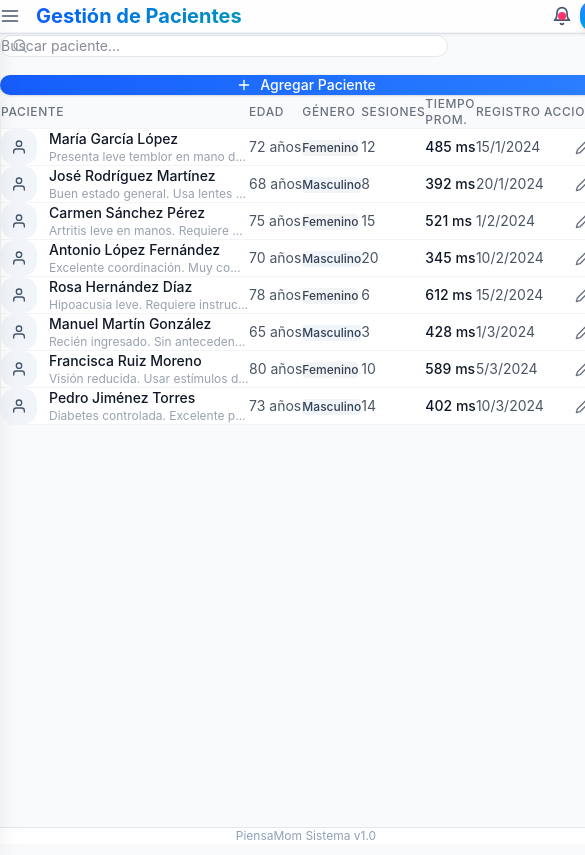
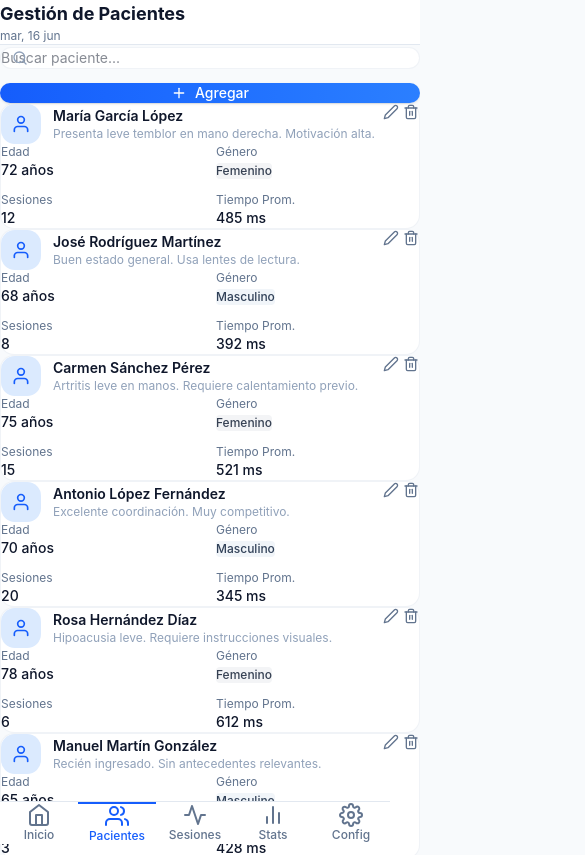
Before and after one commit to drakitoo/PiensaMom2, a React (Vite) app: page /pacientes in a window 390 px wide. Shown: the top 855 px of the page, 585 px wide, since content can reach past the window. Built offline with nearby package versions, Linux system fonts and the light colour scheme.

Commit message:
feat: add mobile bottom navigation and adjust layout components
Co-authored-by: drakitoo <238226520+drakitoo@users.noreply.github.com>

```diff
--- /dev/null
+++ b/src/components/layout/BottomNavigation.jsx
@@ -0,0 +1,51 @@
+import { NavLink } from 'react-router-dom'
+import {
+  FiHome,
+  FiUsers,
+  FiActivity,
+  FiBarChart2,
+  FiSettings
+} from 'react-icons/fi'
+
+/**
+ * Elementos de navegación del bottom bar
+ */
+const navItems = [
+  { path: '/dashboard', icon: FiHome, label: 'Inicio' },
+  { path: '/pacientes', icon: FiUsers, label: 'Pacientes' },
+  { path: '/sesiones', icon: FiActivity, label: 'Sesiones' },
+  { path: '/estadisticas', icon: FiBarChart2, label: 'Stats' },
+  { path: '/configuracion', icon: FiSettings, label: 'Config' }
+]
+
+/**
+ * Componente BottomNavigation
+ * Navegación inferior para dispositivos móviles
+ */
+function BottomNavigation() {
+  return (
+    <nav className="fixed bottom-0 left-0 right-0 z-40 bg-white border-t border-slate-200 md:hidden">
+      <div className="flex items-center justify-around">
+        {navItems.map(({ path, icon: Icon, label }) => (
+          <NavLink
+            key={path}
+            to={path}
+            className={({ isActive }) => `
+              flex flex-col items-center justify-center py-3 px-2 flex-1
+              transition-all duration-200
+              ${isActive
+                ? 'text-blue-600 border-t-2 border-blue-600'
+                : 'text-slate-500 hover:text-blue-600'
+              }
+            `}
+          >
+            <Icon className="w-6 h-6 mb-1" />
+            <span className="text-xs font-medium">{label}</span>
+          </NavLink>
+        ))}
+      </div>
+    </nav>
+  )
+}
+
+export default BottomNavigation
--- a/src/components/layout/Layout.jsx
+++ b/src/components/layout/Layout.jsx
@@ -2,6 +2,7 @@ import { useState } from 'react'
 import { Outlet, useLocation } from 'react-router-dom'
 import Sidebar from './Sidebar'
 import Navbar from './Navbar'
+import BottomNavigation from './BottomNavigation'
 
 /**
  * Mapeo de rutas a títulos de página
@@ -26,30 +27,47 @@ function Layout() {
 
   return (
     <div className="flex min-h-screen bg-slate-50">
-      {/* Sidebar */}
+      {/* Sidebar - Visible solo en desktop */}
+      <div className="hidden md:block">
         <Sidebar
           isOpen={sidebarOpen}
           onClose={() => setSidebarOpen(false)}
         />
+      </div>
 
       {/* Contenido principal */}
       <div className="flex-1 flex flex-col min-h-screen">
+        {/* Navbar - Visible solo en tablets y desktop */}
+        <div className="hidden md:block">
           <Navbar
             pageTitle={pageTitle}
             onMenuClick={() => setSidebarOpen(true)}
           />
+        </div>
 
-        <main className="flex-1 p-4 lg:p-6 bg-slate-50">
+        {/* Header móvil */}
+        <div className="md:hidden sticky top-0 z-30 bg-white border-b border-slate-200 px-4 py-3">
+          <h1 className="text-lg font-bold text-slate-900">{pageTitle}</h1>
+          <p className="text-xs text-slate-500 mt-0.5">
+            {new Date().toLocaleDateString('es-ES', { weekday: 'short', day: 'numeric', month: 'short' })}
+          </p>
+        </div>
+
+        {/* Main content - con padding extra en móvil para evitar bottom nav */}
+        <main className="flex-1 p-3 md:p-6 bg-slate-50 pb-24 md:pb-6">
           <div className="animate-fade-in max-w-7xl mx-auto">
             <Outlet />
           </div>
         </main>
 
-        {/* Footer minimalista */}
-        <footer className="px-4 py-3 text-center text-xs text-slate-400 border-t border-slate-200 bg-white">
+        {/* Footer - Visible solo en desktop */}
+        <footer className="hidden md:block px-4 py-3 text-center text-xs text-slate-400 border-t border-slate-200 bg-white">
           <p>PiensaMom Sistema v1.0</p>
         </footer>
       </div>
+
+      {/* Bottom Navigation - Solo en móviles */}
+      <BottomNavigation />
     </div>
   )
 }
--- a/src/components/layout/Navbar.jsx
+++ b/src/components/layout/Navbar.jsx
@@ -7,24 +7,24 @@ import { FiMenu, FiBell, FiUser, FiArrowRight } from 'react-icons/fi'
 function Navbar({ pageTitle, onMenuClick }) {
   return (
     <header className="sticky top-0 z-30 bg-white/80 backdrop-blur-md border-b border-slate-200/50 shadow-sm">
-      <div className="flex items-center justify-between px-4 py-3 lg:px-8 lg:py-4">
-        {/* Botón menú móvil y título */}
+      <div className="flex items-center justify-between px-4 py-3 md:px-6 md:py-4 lg:px-8">
+        {/* Botón menú y título */}
         <div className="flex items-center gap-4 flex-1 min-w-0">
           <button
             onClick={onMenuClick}
-            className="p-2 -ml-2 text-slate-600 hover:text-blue-600 hover:bg-blue-50/50 rounded-lg lg:hidden transition-all"
+            className="p-2 -ml-2 text-slate-600 hover:text-blue-600 hover:bg-blue-50/50 rounded-lg md:hidden transition-all"
             aria-label="Abrir menú de navegación"
           >
             <FiMenu className="w-5 h-5" />
           </button>
           <div className="min-w-0 flex-1">
             <div className="flex items-center gap-2">
-              <h1 className="text-xl font-bold bg-gradient-to-r from-blue-600 to-cyan-600 bg-clip-text text-transparent truncate">
+              <h1 className="text-lg md:text-2xl font-bold bg-gradient-to-r from-blue-600 to-cyan-600 bg-clip-text text-transparent truncate">
                 {pageTitle}
               </h1>
-              <FiArrowRight className="w-4 h-4 text-slate-300 hidden sm:block" />
+              <FiArrowRight className="w-4 h-4 text-slate-300 hidden md:block" />
             </div>
-            <p className="text-xs text-slate-500 hidden sm:block mt-0.5">
+            <p className="text-xs text-slate-500 hidden md:block mt-0.5">
               {new Date().toLocaleDateString('es-ES', {
                 weekday: 'long',
                 day: 'numeric',
@@ -36,10 +36,10 @@ function Navbar({ pageTitle, onMenuClick }) {
         </div>
 
         {/* Acciones */}
-        <div className="flex items-center gap-2 lg:gap-3">
+        <div className="flex items-center gap-1 md:gap-3">
           {/* Notificaciones */}
           <button
-            className="relative p-2.5 text-slate-600 hover:text-blue-600 hover:bg-blue-50/50 rounded-lg transition-all"
+            className="relative p-2 md:p-2.5 text-slate-600 hover:text-blue-600 hover:bg-blue-50/50 rounded-lg transition-all"
             aria-label="Ver notificaciones"
           >
             <FiBell className="w-5 h-5" />
@@ -48,13 +48,13 @@ function Navbar({ pageTitle, onMenuClick }) {
 
           {/* Perfil de usuario */}
           <button
-            className="flex items-center gap-2 p-2 pr-3 text-slate-600 hover:text-blue-600 hover:bg-blue-50/50 rounded-lg transition-all group"
+            className="flex items-center gap-2 p-2 md:pr-3 text-slate-600 hover:text-blue-600 hover:bg-blue-50/50 rounded-lg transition-all group"
             aria-label="Menú de usuario"
           >
             <div className="w-8 h-8 bg-gradient-to-br from-blue-500 to-cyan-500 rounded-lg flex items-center justify-center shadow-md group-hover:shadow-lg transition-shadow">
               <FiUser className="w-4 h-4 text-white" />
             </div>
-            <span className="text-sm font-medium text-slate-700 hidden sm:block group-hover:text-blue-600">Admin</span>
+            <span className="text-sm font-medium text-slate-700 hidden md:block group-hover:text-blue-600">Admin</span>
           </button>
         </div>
       </div>
--- a/src/pages/Pacientes.jsx
+++ b/src/pages/Pacientes.jsx
@@ -110,106 +110,80 @@ function Pacientes() {
   return (
     <div className="space-y-6">
       {/* Header con búsqueda y botón agregar */}
-      <div className="flex flex-col sm:flex-row sm:items-center sm:justify-between gap-4">
+      <div className="flex flex-col md:flex-row md:items-center md:justify-between gap-3">
         <div className="relative flex-1 max-w-md">
-          <FiSearch className="absolute left-3 top-1/2 -translate-y-1/2 w-4 h-4 text-gray-400" />
+          <FiSearch className="absolute left-3 top-1/2 -translate-y-1/2 w-4 h-4 text-slate-400" />
           <input
             type="text"
             placeholder="Buscar paciente..."
             value={searchQuery}
             onChange={(e) => setSearchQuery(e.target.value)}
-            className="w-full pl-9 pr-4 py-2 text-sm bg-white border border-gray-200 rounded-lg focus:outline-none focus:ring-1 focus:ring-slate-900 focus:border-slate-900"
+            className="w-full pl-9 pr-4 py-2 text-sm bg-white border border-slate-200/50 rounded-lg focus:outline-none focus:ring-1 focus:ring-blue-600 focus:border-blue-600"
             aria-label="Buscar pacientes"
           />
         </div>
         <Button onClick={handleCreate}>
           <FiPlus className="w-4 h-4" />
-          Agregar Paciente
+          Agregar
         </Button>
       </div>
 
-      {/* Tabla de pacientes */}
-      <div className="bg-white rounded-lg border border-gray-100 overflow-hidden">
+      {/* Vista Desktop - Tabla */}
+      <div className="hidden md:block bg-white rounded-lg border border-slate-200/50 overflow-hidden">
         <div className="overflow-x-auto">
           <table className="w-full">
-            <thead className="bg-gray-50 border-b border-gray-100">
+            <thead className="bg-slate-50 border-b border-slate-200/50">
               <tr>
-                <th scope="col" className="px-6 py-3 text-left text-xs font-medium text-gray-500 uppercase tracking-wider">
-                  Paciente
-                </th>
-                <th scope="col" className="px-6 py-3 text-left text-xs font-medium text-gray-500 uppercase tracking-wider">
-                  Edad
-                </th>
-                <th scope="col" className="px-6 py-3 text-left text-xs font-medium text-gray-500 uppercase tracking-wider">
-                  Género
-                </th>
-                <th scope="col" className="px-6 py-3 text-left text-xs font-medium text-gray-500 uppercase tracking-wider">
-                  Sesiones
-                </th>
-                <th scope="col" className="px-6 py-3 text-left text-xs font-medium text-gray-500 uppercase tracking-wider">
-                  Tiempo Prom.
-                </th>
-                <th scope="col" className="px-6 py-3 text-left text-xs font-medium text-gray-500 uppercase tracking-wider">
-                  Registro
-                </th>
-                <th scope="col" className="px-6 py-3 text-right text-xs font-medium text-gray-500 uppercase tracking-wider">
-                  Acciones
-                </th>
+                <th scope="col" className="px-6 py-3 text-left text-xs font-medium text-slate-500 uppercase tracking-wider">Paciente</th>
+                <th scope="col" className="px-6 py-3 text-left text-xs font-medium text-slate-500 uppercase tracking-wider">Edad</th>
+                <th scope="col" className="px-6 py-3 text-left text-xs font-medium text-slate-500 uppercase tracking-wider">Género</th>
+                <th scope="col" className="px-6 py-3 text-left text-xs font-medium text-slate-500 uppercase tracking-wider">Sesiones</th>
+                <th scope="col" className="px-6 py-3 text-left text-xs font-medium text-slate-500 uppercase tracking-wider">Tiempo Prom.</th>
+                <th scope="col" className="px-6 py-3 text-left text-xs font-medium text-slate-500 uppercase tracking-wider">Registro</th>
+                <th scope="col" className="px-6 py-3 text-right text-xs font-medium text-slate-500 uppercase tracking-wider">Acciones</th>
               </tr>
             </thead>
-            <tbody className="divide-y divide-gray-100">
+            <tbody className="divide-y divide-slate-200/50">
               {filteredPacientes.length === 0 ? (
                 <tr>
                   <td colSpan="7" className="px-6 py-12 text-center">
-                    <FiUser className="w-12 h-12 text-gray-200 mx-auto mb-3" />
-                    <p className="text-gray-400 text-sm">No se encontraron pacientes</p>
+                    <FiUser className="w-12 h-12 text-slate-200 mx-auto mb-3" />
+                    <p className="text-slate-400 text-sm">No se encontraron pacientes</p>
                   </td>
                 </tr>
               ) : (
                 filteredPacientes.map((paciente) => (
-                  <tr key={paciente.id} className="hover:bg-gray-50 transition-colors">
+                  <tr key={paciente.id} className="hover:bg-blue-50/30 transition-colors">
                     <td className="px-6 py-4 whitespace-nowrap">
                       <div className="flex items-center gap-3">
-                        <div className="w-9 h-9 bg-slate-100 rounded-lg flex items-center justify-center">
-                          <FiUser className="w-4 h-4 text-slate-600" />
+                        <div className="w-9 h-9 bg-blue-100 rounded-lg flex items-center justify-center">
+                          <FiUser className="w-4 h-4 text-blue-600" />
                         </div>
                         <div>
-                          <p className="text-sm font-medium text-gray-900">{paciente.nombre}</p>
-                          <p className="text-xs text-gray-400 max-w-[200px] truncate">{paciente.observaciones}</p>
+                          <p className="text-sm font-medium text-slate-900">{paciente.nombre}</p>
+                          <p className="text-xs text-slate-400 max-w-[200px] truncate">{paciente.observaciones}</p>
                         </div>
                       </div>
                     </td>
-                    <td className="px-6 py-4 whitespace-nowrap text-sm text-gray-600">
-                      {paciente.edad} años
-                    </td>
+                    <td className="px-6 py-4 whitespace-nowrap text-sm text-slate-600">{paciente.edad} años</td>
                     <td className="px-6 py-4 whitespace-nowrap">
                       <Badge variant={paciente.genero === 'Masculino' ? 'primary' : 'default'}>
                         {paciente.genero}
                       </Badge>
                     </td>
-                    <td className="px-6 py-4 whitespace-nowrap text-sm text-gray-600">
-                      {paciente.sesiones}
-                    </td>
-                    <td className="px-6 py-4 whitespace-nowrap text-sm font-medium text-gray-900">
+                    <td className="px-6 py-4 whitespace-nowrap text-sm text-slate-600">{paciente.sesiones}</td>
+                    <td className="px-6 py-4 whitespace-nowrap text-sm font-medium text-slate-900">
                       {paciente.tiempoPromedio > 0 ? `${paciente.tiempoPromedio} ms` : '-'}
                     </td>
-                    <td className="px-6 py-4 whitespace-nowrap text-sm text-gray-600">
+                    <td className="px-6 py-4 whitespace-nowrap text-sm text-slate-600">
                       {new Date(paciente.fechaRegistro).toLocaleDateString('es-ES')}
                     </td>
                     <td className="px-6 py-4 whitespace-nowrap text-right">
                       <div className="flex items-center justify-end gap-1">
-                        <button
-                          onClick={() => handleEdit(paciente)}
-                          className="p-1.5 text-gray-500 hover:text-slate-900 hover:bg-slate-50 rounded transition-colors"
-                          aria-label={`Editar ${paciente.nombre}`}
-                        >
+                        <button onClick={() => handleEdit(paciente)} className="p-1.5 text-slate-500 hover:text-blue-600 hover:bg-blue-50 rounded transition-colors">
                           <FiEdit2 className="w-4 h-4" />
                         </button>
-                        <button
-                          onClick={() => handleDeleteClick(paciente)}
-                          className="p-1.5 text-gray-500 hover:text-red-600 hover:bg-red-50 rounded transition-colors"
-                          aria-label={`Eliminar ${paciente.nombre}`}
-                        >
+                        <button onClick={() => handleDeleteClick(paciente)} className="p-1.5 text-slate-500 hover:text-red-600 hover:bg-red-50 rounded transition-colors">
                           <FiTrash2 className="w-4 h-4" />
                         </button>
                       </div>
@@ -220,6 +194,60 @@ function Pacientes() {
             </tbody>
           </table>
         </div>
+      </div>
+
+      {/* Vista Móvil - Cards */}
+      <div className="md:hidden space-y-3">
+        {filteredPacientes.length === 0 ? (
+          <div className="text-center py-12">
+            <FiUser className="w-12 h-12 text-slate-200 mx-auto mb-3" />
+            <p className="text-slate-400 text-sm">No se encontraron pacientes</p>
+          </div>
+        ) : (
+          filteredPacientes.map((paciente) => (
+            <div key={paciente.id} className="bg-white rounded-lg border border-slate-200/50 p-4 space-y-3">
+              <div className="flex items-start justify-between gap-2">
+                <div className="flex items-center gap-3 flex-1">
+                  <div className="w-10 h-10 bg-blue-100 rounded-lg flex items-center justify-center">
+                    <FiUser className="w-5 h-5 text-blue-600" />
+                  </div>
+                  <div className="min-w-0 flex-1">
+                    <p className="text-sm font-semibold text-slate-900 truncate">{paciente.nombre}</p>
+                    <p className="text-xs text-slate-400 truncate">{paciente.observaciones}</p>
+                  </div>
+                </div>
+                <div className="flex gap-1">
+                  <button onClick={() => handleEdit(paciente)} className="p-1.5 text-slate-500 hover:text-blue-600 hover:bg-blue-50 rounded transition-colors">
+                    <FiEdit2 className="w-4 h-4" />
+                  </button>
+                  <button onClick={() => handleDeleteClick(paciente)} className="p-1.5 text-slate-500 hover:text-red-600 hover:bg-red-50 rounded transition-colors">
+                    <FiTrash2 className="w-4 h-4" />
+                  </button>
+                </div>
+              </div>
+              <div className="grid grid-cols-2 gap-3 text-sm">
+                <div>
+                  <p className="text-xs text-slate-500">Edad</p>
+                  <p className="font-medium text-slate-900">{paciente.edad} años</p>
+                </div>
+                <div>
+                  <p className="text-xs text-slate-500">Género</p>
+                  <Badge variant={paciente.genero === 'Masculino' ? 'primary' : 'default'}>
+                    {paciente.genero}
+                  </Badge>
+                </div>
+                <div>
+                  <p className="text-xs text-slate-500">Sesiones</p>
+                  <p className="font-medium text-slate-900">{paciente.sesiones}</p>
+                </div>
+                <div>
+                  <p className="text-xs text-slate-500">Tiempo Prom.</p>
+                  <p className="font-medium text-slate-900">{paciente.tiempoPromedio > 0 ? `${paciente.tiempoPromedio} ms` : '-'}</p>
+                </div>
+              </div>
+            </div>
+          ))
+        )}
       </div>
 
       {/* Modal Crear/Editar Paciente */}
```
Also changed, not shown: src/pages/Dashboard.jsx (+5 -5 lines), src/pages/Estadisticas.jsx (+6 -6 lines). Lines whose indentation alone changed are shown as unchanged.
